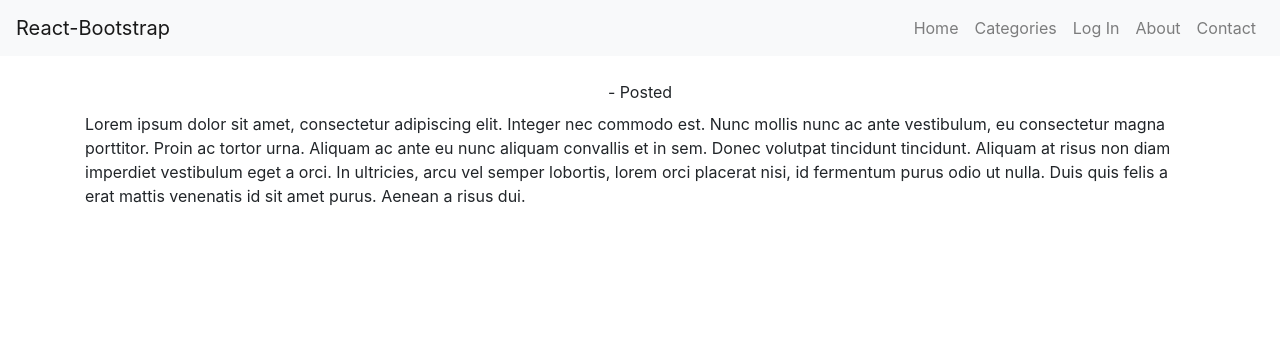
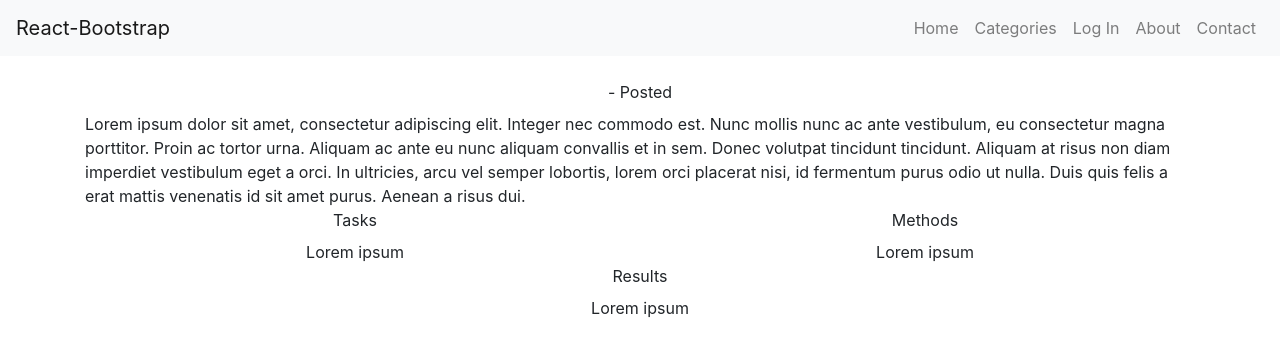
Before and after one commit to unitaryfund/metriq-app, a React (Create React App) app: page /Submission/1 in a window 1280 px wide. Shown: the top 356 px of the page. Built offline with nearby package versions, Linux system fonts and the light colour scheme; no server answers.

Commit message:
#9: Submission detail sections

```diff
--- a/src/components/CategoryListItem.js
+++ b/src/components/CategoryListItem.js
@@ -4,7 +4,7 @@ const CategoryListItem = (props) => {
   return (
     <div className='row'>
       <div className='col-md-12'>
-        <Link to={'/Category/' + props.item.name}>{props.item.name} ({props.item.submissionCount})</Link>
+        <Link to={'/Category/' + props.item.name}>{props.item.name} {props.item.submissionCount ? '(' + props.item.submissionCount + ')' : ''}</Link>
       </div>
     </div>
   )
--- a/src/views/Submission.js
+++ b/src/views/Submission.js
@@ -35,6 +35,22 @@ class Submission extends React.Component {
             </div>
           </div>
         </div>
+        <div className='row'>
+          <div className='col-md-6'>
+            <div className='submission-heading'>Tasks</div>
+            <div>Lorem ipsum</div>
+          </div>
+          <div className='col-md-6'>
+            <div className='submission-heading'>Methods</div>
+            <div>Lorem ipsum</div>
+          </div>
+        </div>
+        <div className='row'>
+          <div className='col-md-12'>
+            <div className='submission-heading'>Results</div>
+            <div>Lorem ipsum</div>
+          </div>
+        </div>
       </div>
     )
   }
```
